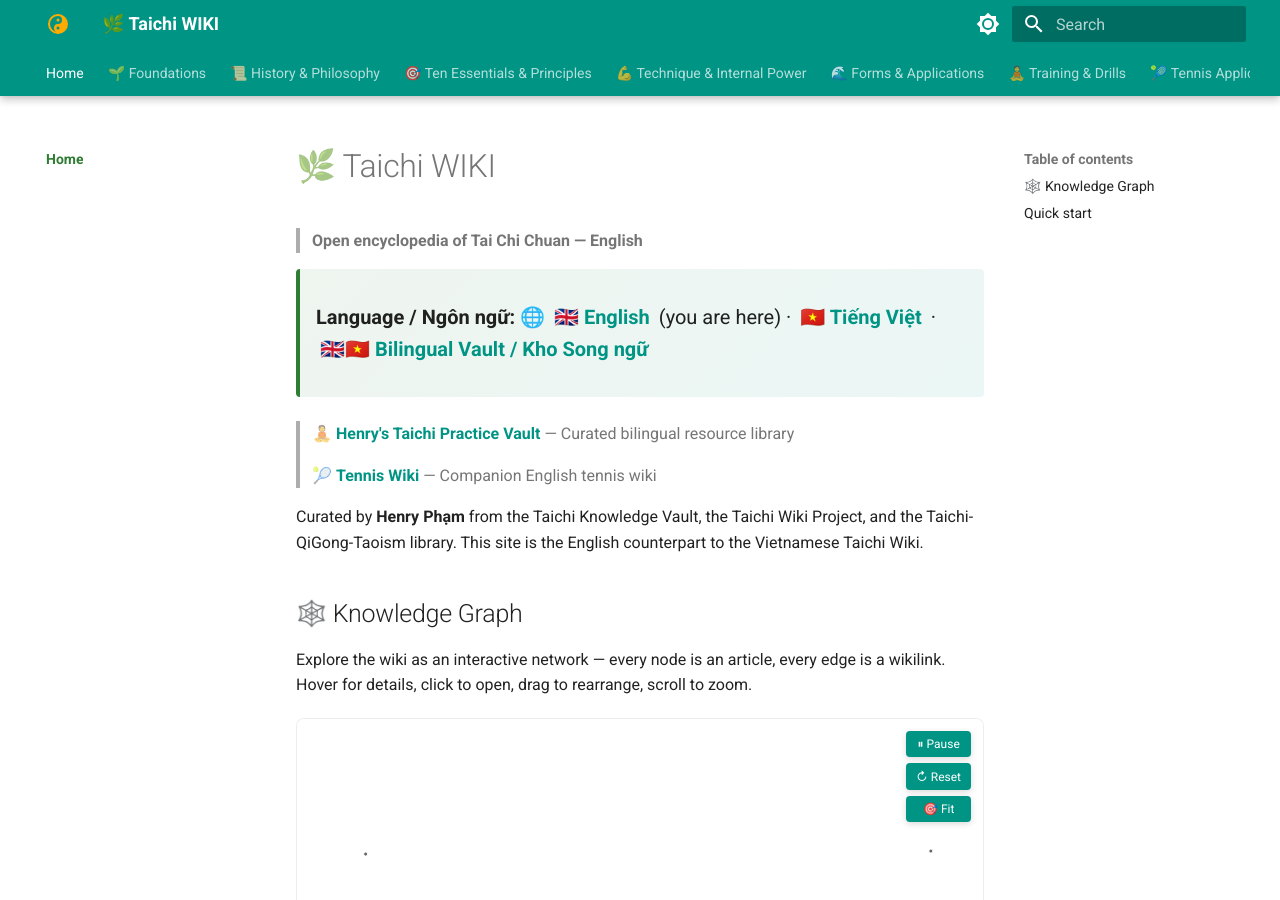
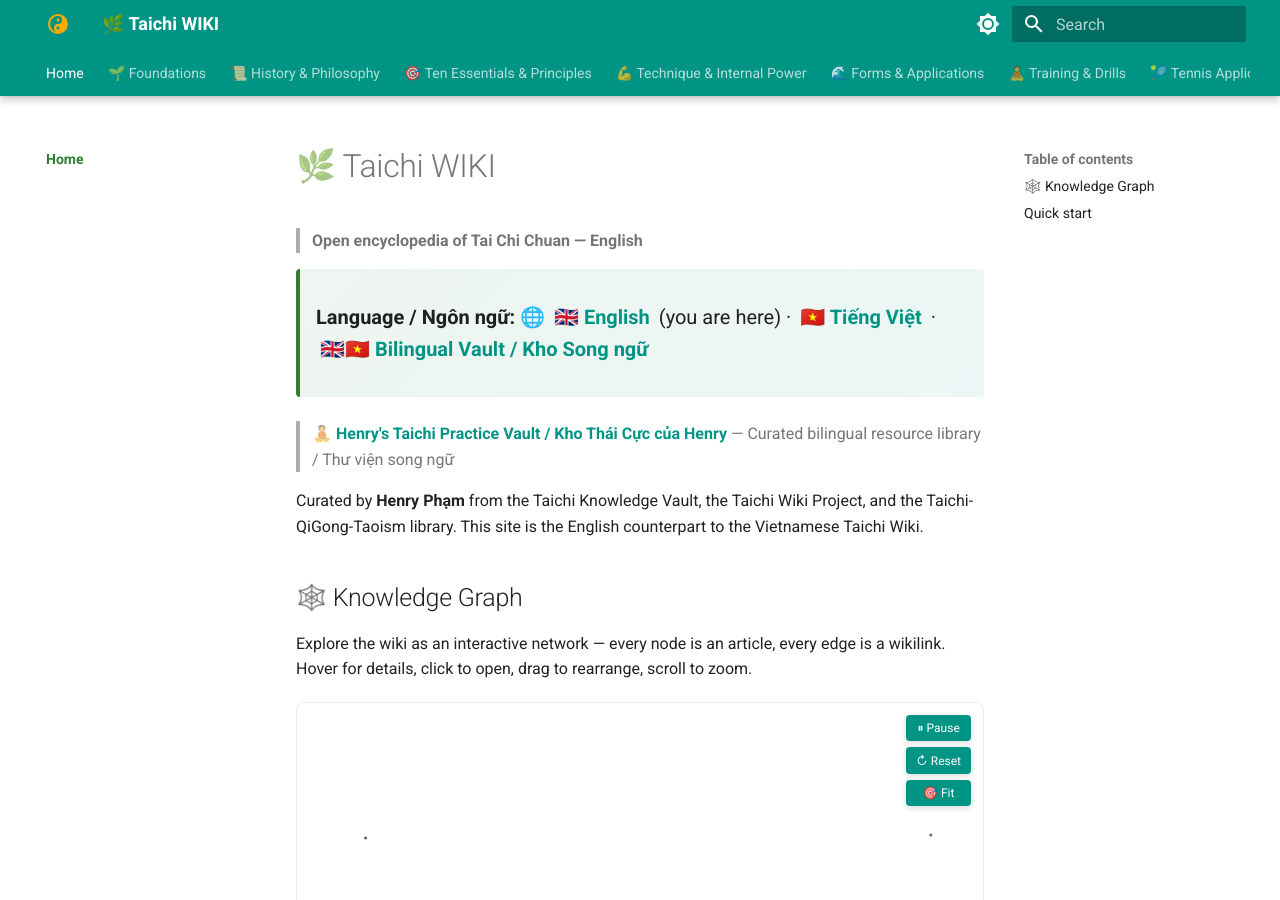
Before and after one commit to HenryPhamDuc/taichi-wiki-en, an MkDocs documentation site: the page built from docs/index.md, in a window 1280 px wide and 900 px high. Built offline with MkDocs 1.6.1 and Material for MkDocs 9.7.7, drawn with Linux system fonts in a browser that asks for light colours.

Commit message:
Remove external Tennis Wiki cross-link from EN landing page

```diff
--- a/docs/index.md
+++ b/docs/index.md
@@ -7,9 +7,7 @@
 🌐 **[🇬🇧 English](https://henryphamduc.github.io/taichi-wiki-en/)** (you are here) · **[🇻🇳 Tiếng Việt](https://henryphamduc.github.io/taichi-wiki/)** · **[🇬🇧🇻🇳 Bilingual Vault / Kho Song ngữ](https://henryphamduc.github.io/taichi/)**
 </div>
 
-> 🧘 **[Henry's Taichi Practice Vault](https://henryphamduc.github.io/taichi/)** — Curated bilingual resource library
->
-> 🎾 **[Tennis Wiki](https://henryphamduc.github.io/tennis-wiki-en/)** — Companion English tennis wiki
+> 🧘 **[Henry's Taichi Practice Vault / Kho Thái Cực của Henry](https://henryphamduc.github.io/taichi/)** — Curated bilingual resource library / Thư viện song ngữ
 
 Curated by **Henry Phạm** from the Taichi Knowledge Vault, the Taichi Wiki Project, and the Taichi-QiGong-Taoism library. This site is the English counterpart to the Vietnamese Taichi Wiki.
 
```
